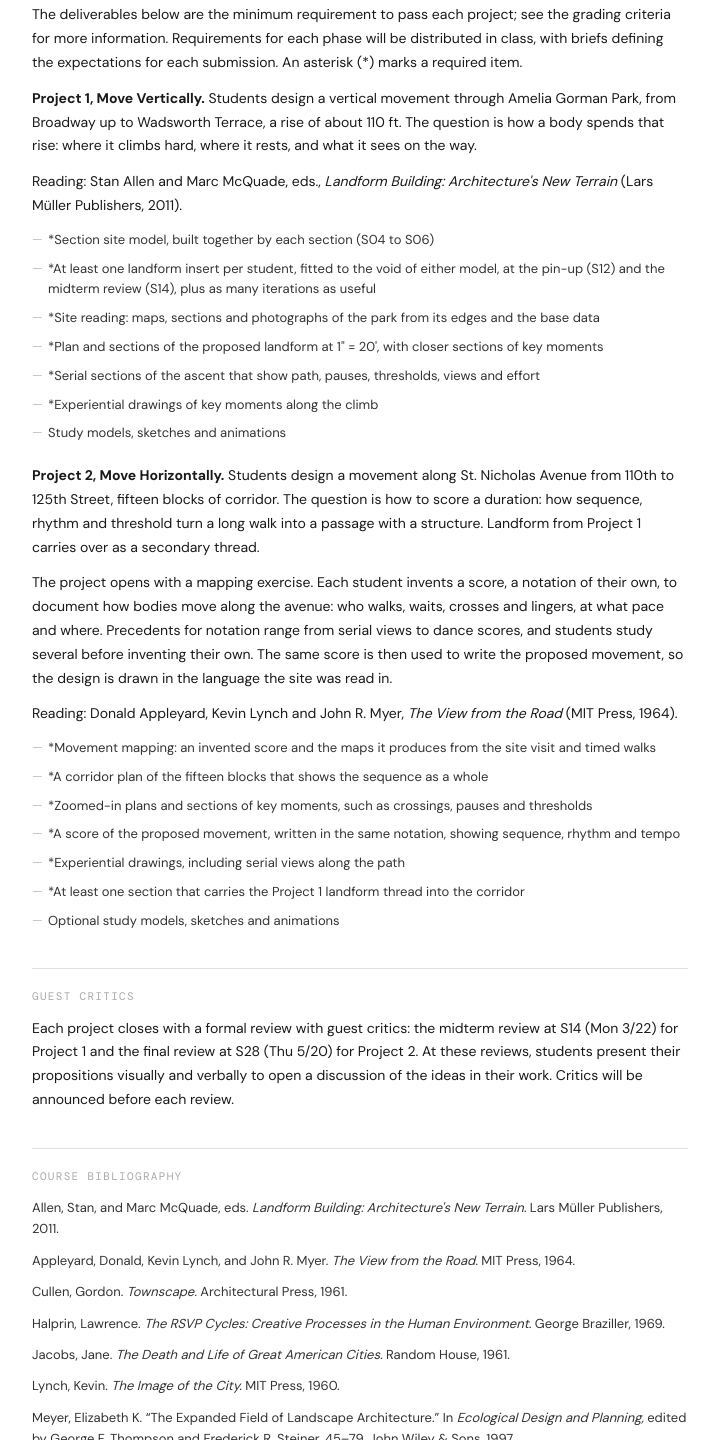
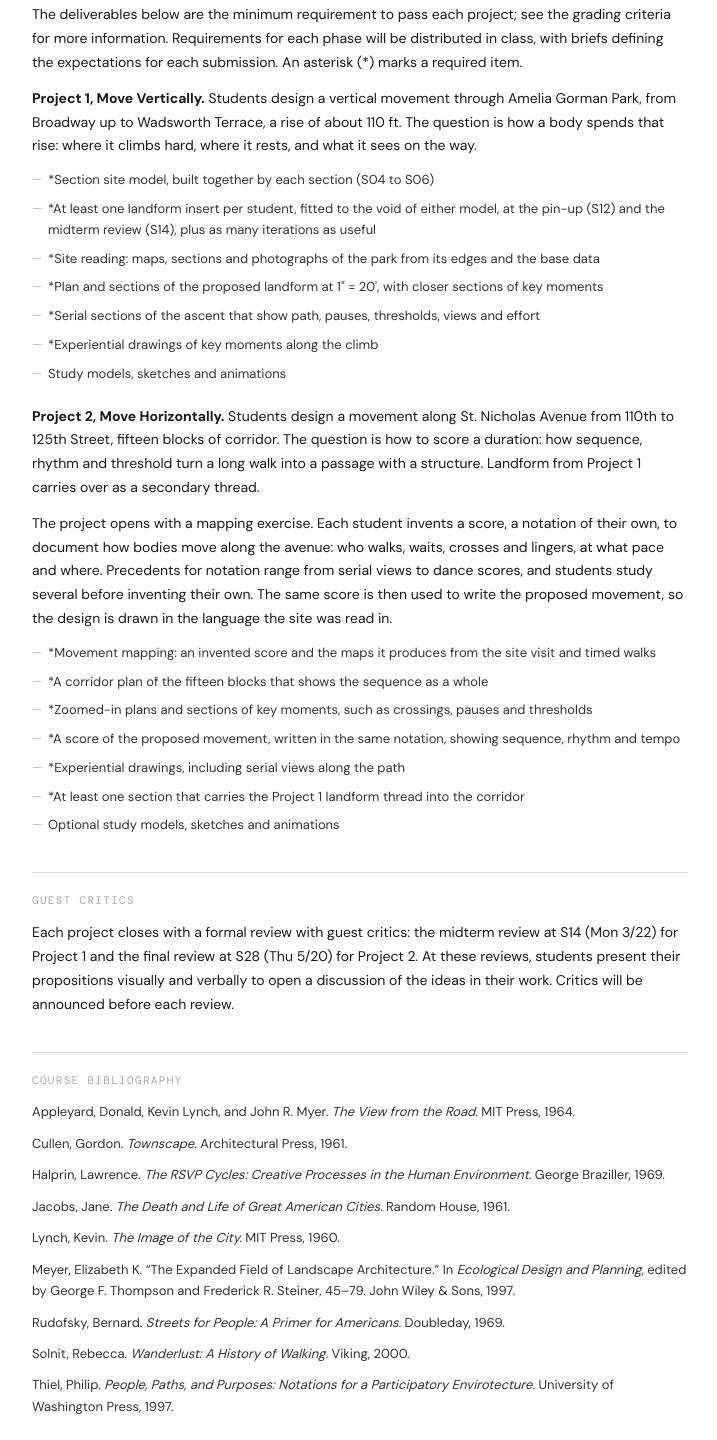
Before and after one commit to landscape-courses/foundation-studio-2, a plain HTML site: page index.html in a window 1280 px wide. Shown: the part 3599-5039 px from the top of the page, without its empty margins (420-1137 px from the left). Drawn offline with nearby package versions, Linux system fonts and the light colour scheme; a web font is replaced by a local one.

Commit message:
Syllabus: drop project readings and Landform Building
Co-Authored-By: Claude Opus 5.5 <noreply@anthropic.com>

```diff
--- a/index.html
+++ b/index.html
@@ -139,7 +139,6 @@
         <div class="syllabus-body">
           <p>The deliverables below are the minimum requirement to pass each project; see the grading criteria for more information. Requirements for each phase will be distributed in class, with briefs defining the expectations for each submission. An asterisk (*) marks a required item.</p>
           <p><strong>Project 1, Move Vertically.</strong> Students design a vertical movement through Amelia Gorman Park, from Broadway up to Wadsworth Terrace, a rise of about 110 ft. The question is how a body spends that rise: where it climbs hard, where it rests, and what it sees on the way.</p>
-          <p>Reading: Stan Allen and Marc McQuade, eds., <em>Landform Building: Architecture's New Terrain</em> (Lars M&uuml;ller Publishers, 2011).</p>
         </div>
         <ul class="goals-list" style="margin-top: 12px; margin-bottom: 20px;">
           <li>*Section site model, built together by each section (S04 to S06)</li>
@@ -153,7 +152,6 @@
         <div class="syllabus-body">
           <p><strong>Project 2, Move Horizontally.</strong> Students design a movement along St. Nicholas Avenue from 110th to 125th Street, fifteen blocks of corridor. The question is how to score a duration: how sequence, rhythm and threshold turn a long walk into a passage with a structure. Landform from Project 1 carries over as a secondary thread.</p>
           <p>The project opens with a mapping exercise. Each student invents a score, a notation of their own, to document how bodies move along the avenue: who walks, waits, crosses and lingers, at what pace and where. Precedents for notation range from serial views to dance scores, and students study several before inventing their own. The same score is then used to write the proposed movement, so the design is drawn in the language the site was read in.</p>
-          <p>Reading: Donald Appleyard, Kevin Lynch and John R. Myer, <em>The View from the Road</em> (MIT Press, 1964).</p>
         </div>
         <ul class="goals-list" style="margin-top: 12px;">
           <li>*Movement mapping: an invented score and the maps it produces from the site visit and timed walks</li>
@@ -178,7 +176,6 @@
       <div class="syllabus-section">
         <span class="syllabus-section-label">Course Bibliography</span>
         <div class="bib-list">
-          <div class="bib-item">Allen, Stan, and Marc McQuade, eds. <em>Landform Building: Architecture's New Terrain.</em> Lars M&uuml;ller Publishers, 2011.</div>
           <div class="bib-item">Appleyard, Donald, Kevin Lynch, and John R. Myer. <em>The View from the Road.</em> MIT Press, 1964.</div>
           <div class="bib-item">Cullen, Gordon. <em>Townscape.</em> Architectural Press, 1961.</div>
           <div class="bib-item">Halprin, Lawrence. <em>The RSVP Cycles: Creative Processes in the Human Environment.</em> George Braziller, 1969.</div>
```
